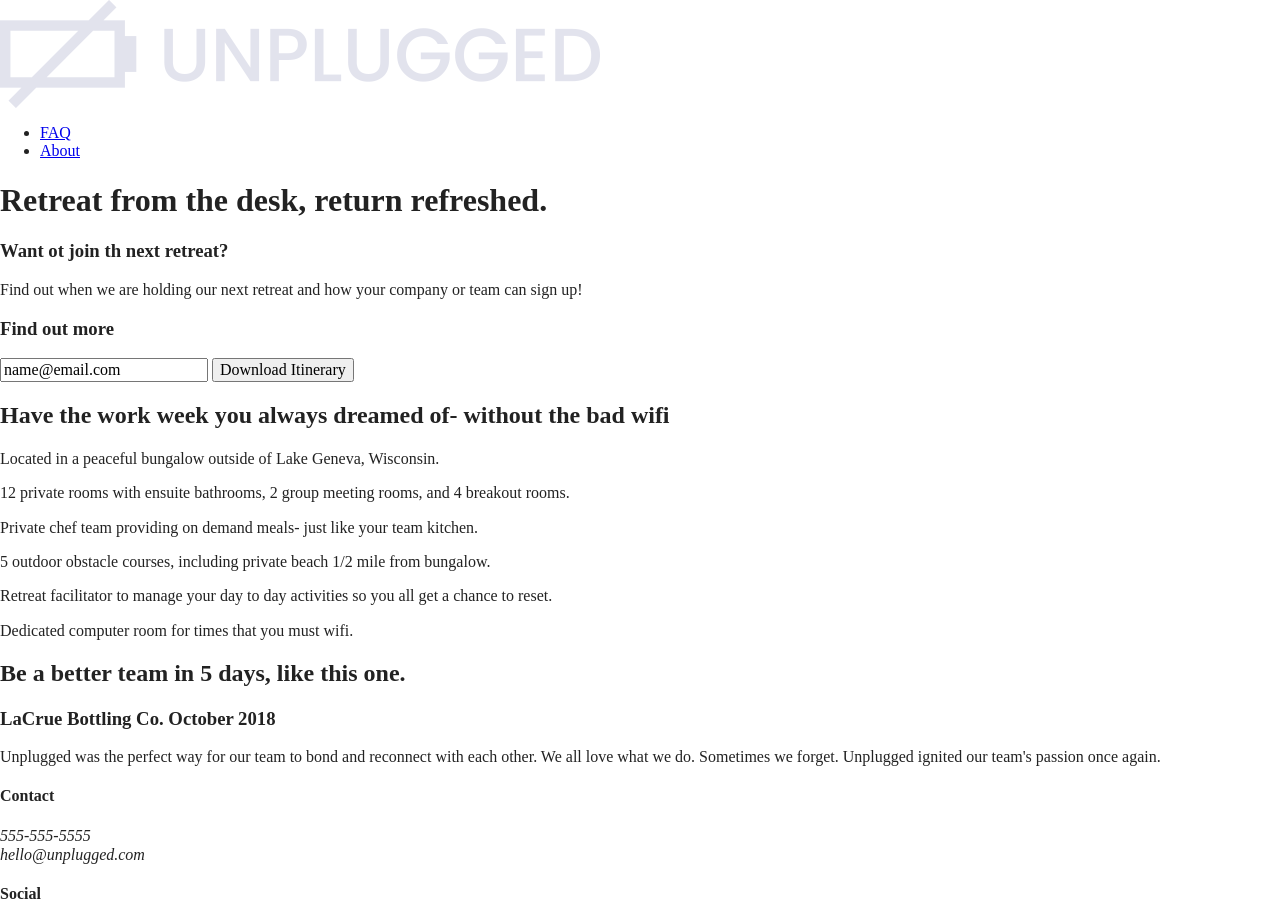
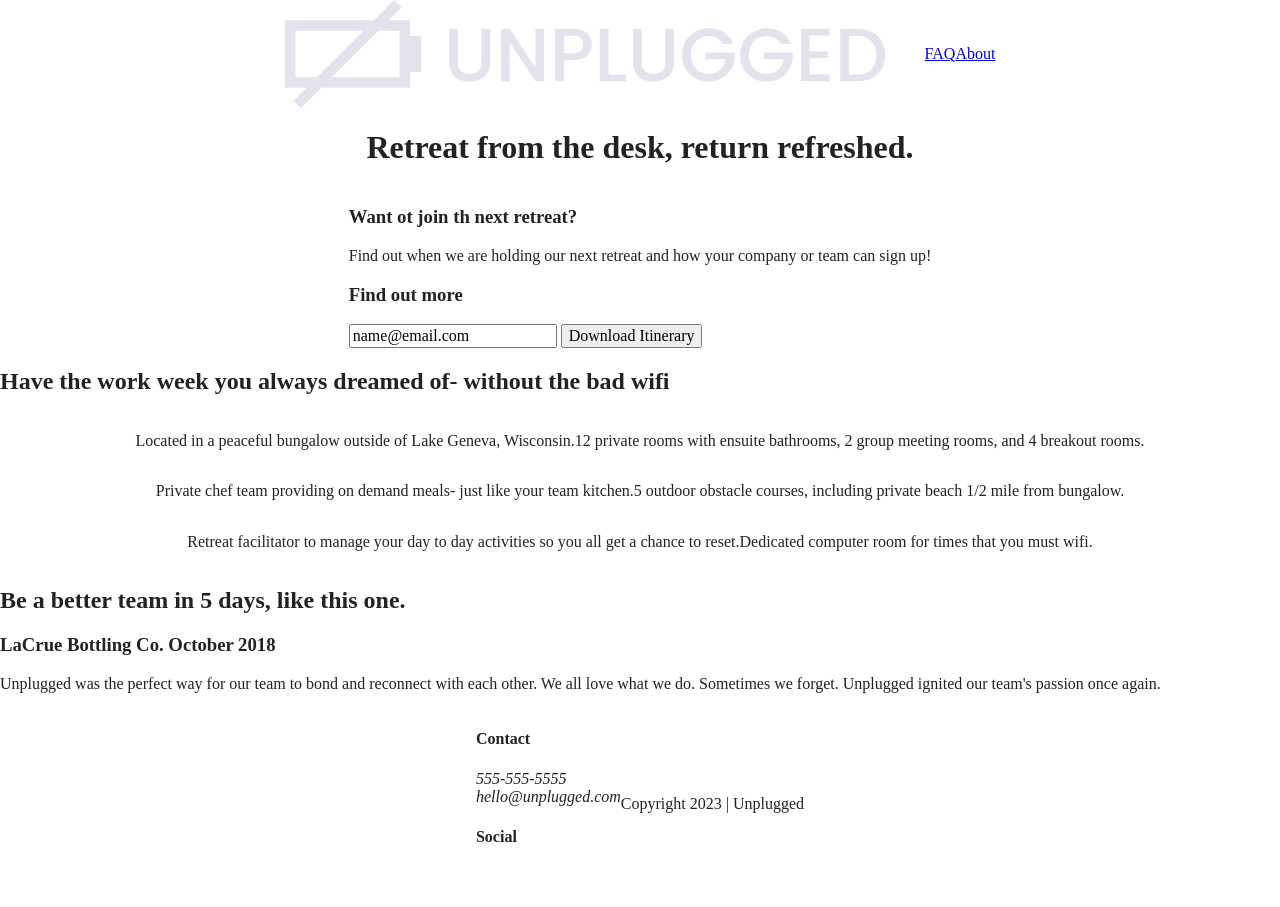
Before and after one commit to Dev-Wy/Unplugged, a website built with Parcel: page index.html in a window 1280 px wide. Shown: the top 907 px of the page. Built offline with nearby package versions, Linux system fonts and the light colour scheme.

Commit message:
Css basic

```diff
--- a/css/main.css
+++ b/css/main.css
@@ -86,7 +86,120 @@ textarea {
 /* ==========================================================================
    Author's custom styles
    ========================================================================== */
+/*-------Base Header - Footer Styles-------*/
+header,
+footer {
+  display: flex;
+  justify-content: center;
+  align-items: center;
+  flex-flow: row wrap;
+}
 
+header .content-wrapper {
+  display: flex;
+  justify-content: center;
+  align-items: center;
+  flex-flow: row wrap;
+}
+
+header nav {
+  display: flex;
+  justify-content: space-around;
+  align-items: center;
+  flex-flow: row wrap;
+}
+header nav ul {
+  list-style: none;
+  display:flex;
+  justify-content: space-around;
+
+}
+
+main {
+  display: flex;
+  justify-content: center;
+  align-items: center;
+  flex-flow: row wrap;
+}
+
+footer .social-icons {
+  display: flex;
+  justify-content: space-around;
+  align-items: center;
+}
+
+footer .social-icons p {
+  display: flex;
+  justify-content: center;
+  align-items: center;
+}
+
+/*------- Mobile Styles - Homepage -------*/
+/*Hero Area */
+.hero-area {
+  display:flex;
+  justify-content: center;
+  flex-flow: row wrap;
+}
+/* Aside */
+aside {
+  display:flex;
+  justify-content: center;
+  align-items:center;
+  flex-flow: row wrap;
+}
+/* Features */
+.features {
+  display:flex;
+  justify-content: center;
+  flex-flow: row wrap;
+}
+
+.features .features-items {
+  display:flex;
+  justify-content: center;
+  align-items:center;
+  flex-flow: row wrap;
+}
+
+/* Reviews */
+.review {
+  display:flex;
+  justify-content: center;
+  flex-flow: row wrap;
+}
+/*==================================================================================
+About Page
+==================================================================================*/
+.mission {
+  display: flex;
+  justify-content:center;
+  align-items:center;
+  flex-flow:row wrap;
+}
+
+.contact-section {
+  display: flex;
+  justify-content:center;
+  align-items:center;
+  flex-flow:row wrap;
+}
+/*==================================================================================
+FAQ Page
+==================================================================================*/
+.faq {
+  display: flex;
+  justify-content:center;
+  align-items:center;
+  flex-flow:row wrap;
+}
+
+.faq .content-wrapper {
+  display: flex;
+  justify-content:center;
+  align-items:center;
+  flex-flow:row wrap;
+}
 /* ==========================================================================
    Helper classes
    ========================================================================== */
```
